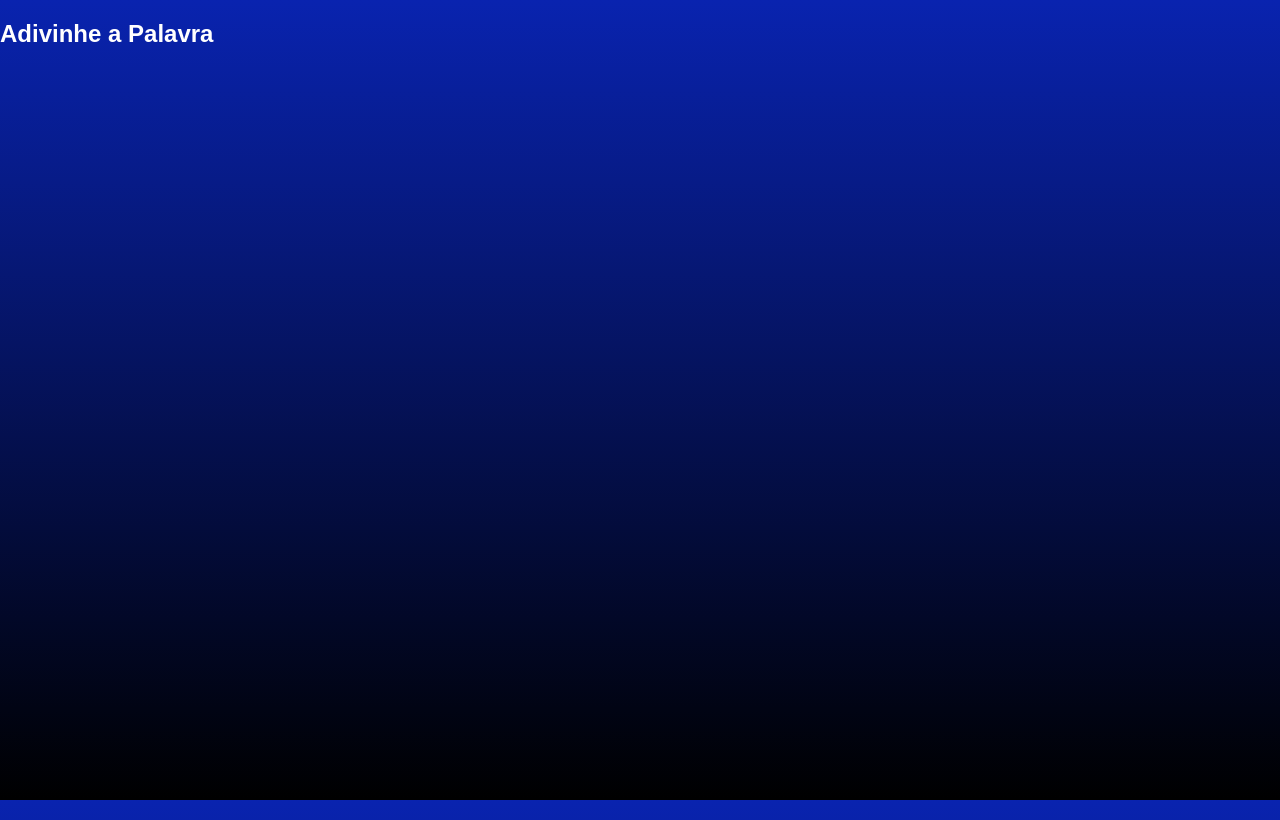
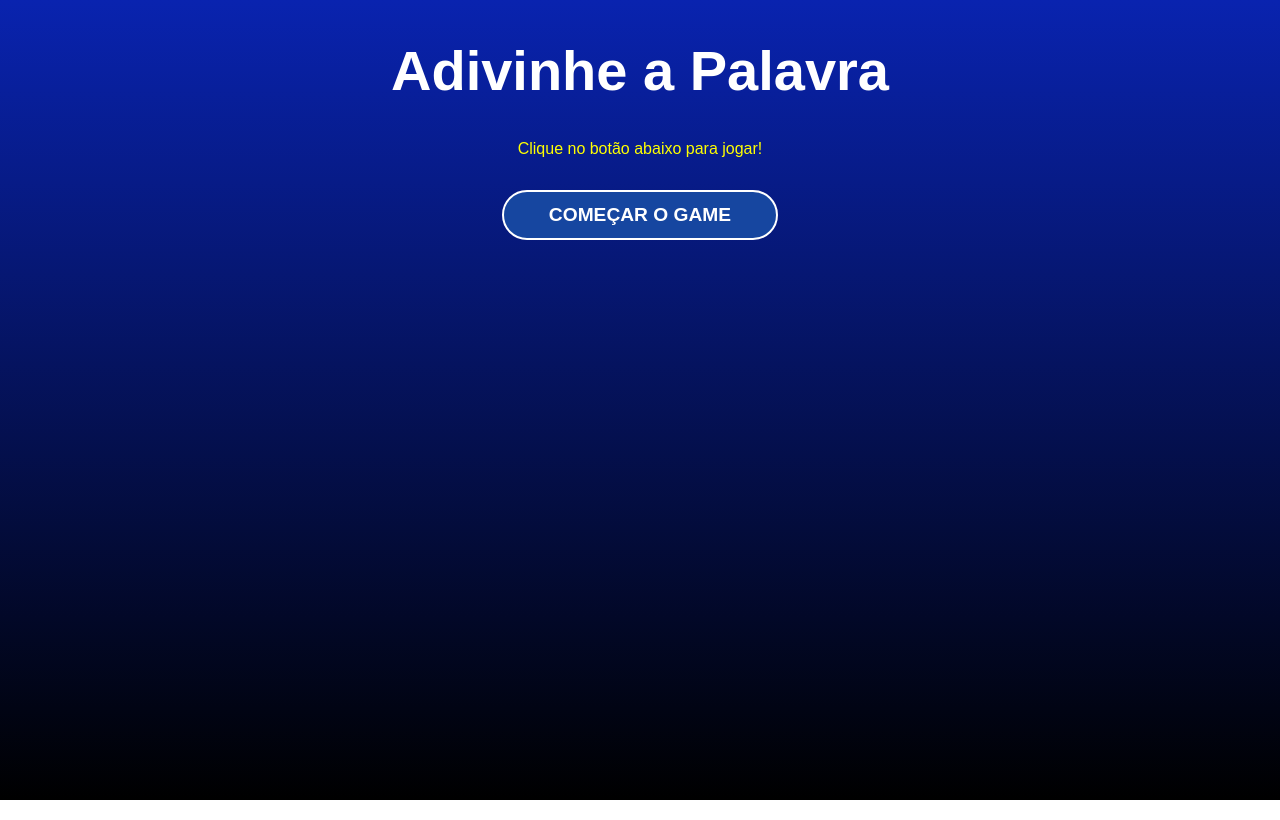
Before and after one commit to phxofc/GameAdivinharReact, a React (Vite) app: page / in a window 1280 px wide. Built offline with nearby package versions, Linux system fonts and the light colour scheme.

Commit message:
tela inicial

```diff
--- a/src/App.css
+++ b/src/App.css
@@ -1,4 +1,4 @@
-.App{
+#root{
   display: flex;
   justify-content: center;
   align-items: center;
--- a/src/App.jsx
+++ b/src/App.jsx
@@ -2,6 +2,7 @@
 import reactLogo from './assets/react.svg'
 import viteLogo from '/vite.svg'
 import './App.css'
+import StartScreen from './assets/components/StartScreen'
 
 function App() {
   const [count, setCount] = useState(0)
@@ -9,7 +10,7 @@
   return (
     <>
       <div>
-       <h2>Adivinhe a Palavra</h2>
+       <StartScreen/>
       </div>
 
     </>
--- /dev/null
+++ b/src/assets/components/StartScreen.css
@@ -0,0 +1,7 @@
+.start h1 {
+    font-size: 3.5em;
+}
+.start p {
+    margin-bottom: 2em;
+    color: yellow;
+}
--- /dev/null
+++ b/src/assets/components/StartScreen.jsx
@@ -0,0 +1,15 @@
+import './StartScreen.css'
+
+const StartScreen = () => {
+  return (
+    <div className='start'>
+
+        <h1>Adivinhe a Palavra</h1>
+        <p>Clique no botão abaixo para jogar!</p>
+        <button>Começar o Game</button>
+
+    </div>
+  )
+}
+
+export default StartScreen
--- a/src/index.css
+++ b/src/index.css
@@ -8,3 +8,20 @@
   background: linear-gradient(180deg, rgba(9,35,175, 1) 0%, rgba(0,0,0,1) 100%);
 color: white;
 }
+
+button{
+  background:  #1646a0;
+  color: white;
+  padding:  0 45px;
+  border:  2px solid #fff;
+  border-radius: 25px;
+  height: 50px;
+  text-transform: uppercase;
+  font-weight: bold;
+  font-size: 1.2em ;
+  cursor: pointer;
+  transition: 0.4s;
+}
+button:hover{
+  background-color: #0923af;
+}
```
